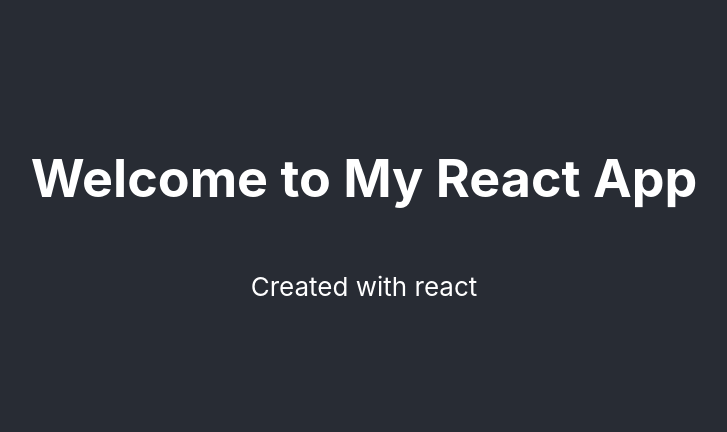
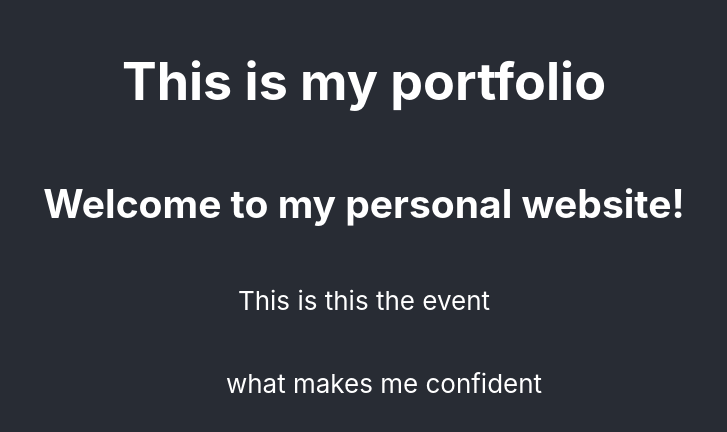
Before and after one commit to abinishifex/my-todo-app, a React (Create React App) app: page / in a window 1280 px wide. Shown: the part 180-612 px from the top of the page, without its empty margins (276-1003 px from the left). Built offline with nearby package versions, Linux system fonts and the light colour scheme.

Commit message:
myfirsthomework

```diff
--- a/src/App.js
+++ b/src/App.js
@@ -5,8 +5,11 @@ function App() {
   return (
     <div className="App">
       <header className="App-header">
-        <h1>Welcome to My React App</h1>
-        <p>Created with react </p>
+        <h1>This is my portfolio</h1>
+        <h2>Welcome to my personal website!</h2>
+        <p>This is this the event</p>
+        <ul>what makes me confident</ul>
+
         </header>
     </div>
   );
```
